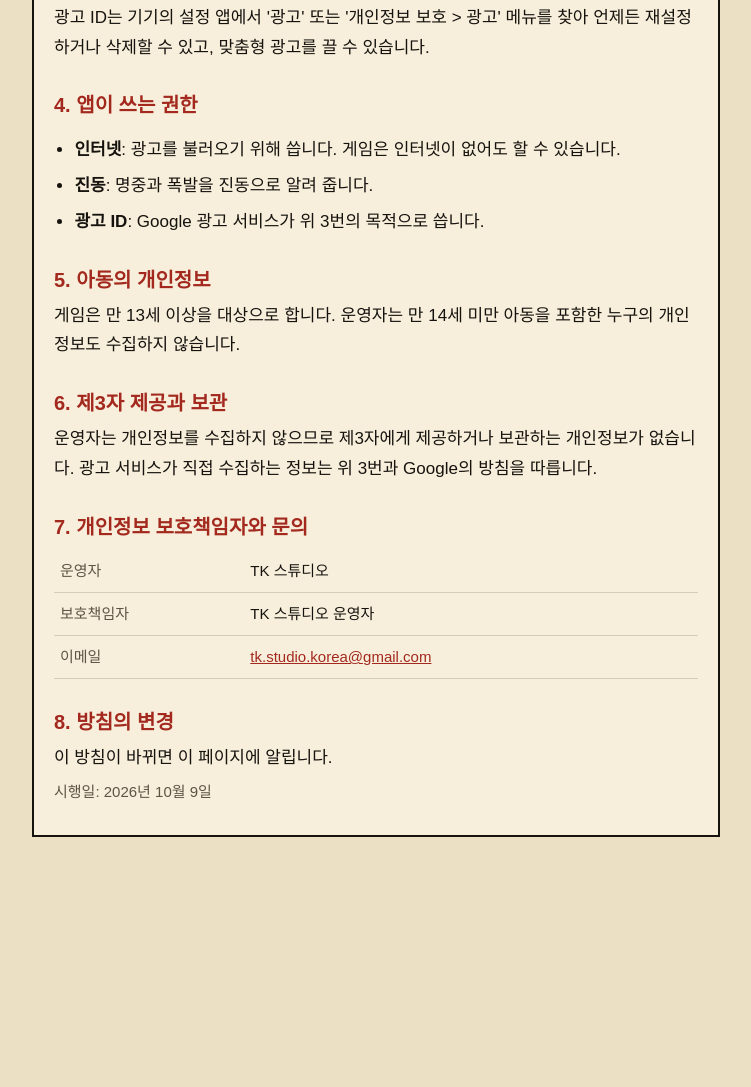
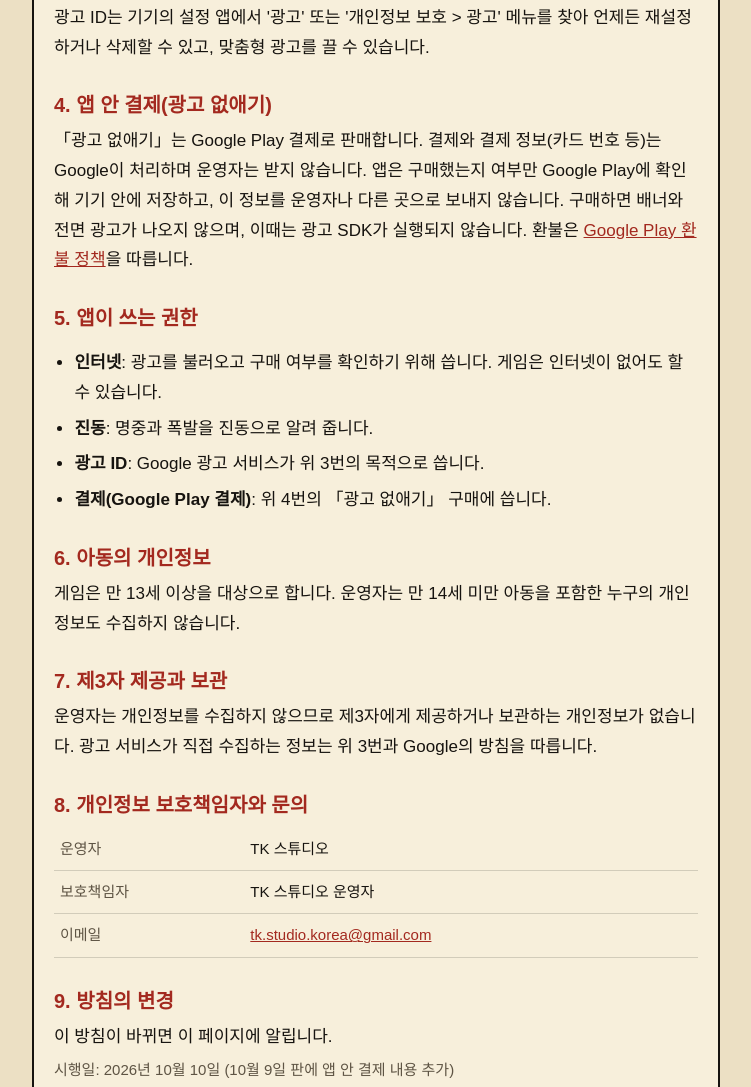
Before and after one commit to TK-KOREA/TK-KOREA.github.io, a plain HTML site: page privacy/joseon-artillery.html in a window 1280 px wide. Shown: the part 1015-2102 px from the top of the page, without its empty margins (264-1015 px from the left). Before the commit the page ends 1900 px from the top, so only its background shows below. Drawn offline with Linux system fonts and the light colour scheme.

Commit message:
조선 포격대 방침: 앱 안 결제(광고 없애기) 추가
Co-Authored-By: Claude Opus 5.5 <noreply@anthropic.com>

```diff
--- a/privacy/joseon-artillery.html
+++ b/privacy/joseon-artillery.html
@@ -55,29 +55,33 @@ a { color: var(--red); overflow-wrap: anywhere; }
 <p>유럽경제지역·영국·스위스 등 동의가 필요한 지역에서는 처음 실행할 때 Google의 동의 화면이 나오며, 이후 타이틀 화면의 「광고 개인정보 설정」에서 언제든 선택을 바꿀 수 있습니다.</p>
 <p>광고 ID는 기기의 설정 앱에서 '광고' 또는 '개인정보 보호 > 광고' 메뉴를 찾아 언제든 재설정하거나 삭제할 수 있고, 맞춤형 광고를 끌 수 있습니다.</p>
 
-<h2>4. 앱이 쓰는 권한</h2>
+<h2>4. 앱 안 결제(광고 없애기)</h2>
+<p>「광고 없애기」는 Google Play 결제로 판매합니다. 결제와 결제 정보(카드 번호 등)는 Google이 처리하며 운영자는 받지 않습니다. 앱은 구매했는지 여부만 Google Play에 확인해 기기 안에 저장하고, 이 정보를 운영자나 다른 곳으로 보내지 않습니다. 구매하면 배너와 전면 광고가 나오지 않으며, 이때는 광고 SDK가 실행되지 않습니다. 환불은 <a href="https://support.google.com/googleplay/answer/2479637">Google Play 환불 정책</a>을 따릅니다.</p>
+
+<h2>5. 앱이 쓰는 권한</h2>
 <ul>
-  <li><b>인터넷</b>: 광고를 불러오기 위해 씁니다. 게임은 인터넷이 없어도 할 수 있습니다.</li>
+  <li><b>인터넷</b>: 광고를 불러오고 구매 여부를 확인하기 위해 씁니다. 게임은 인터넷이 없어도 할 수 있습니다.</li>
   <li><b>진동</b>: 명중과 폭발을 진동으로 알려 줍니다.</li>
   <li><b>광고 ID</b>: Google 광고 서비스가 위 3번의 목적으로 씁니다.</li>
+  <li><b>결제(Google Play 결제)</b>: 위 4번의 「광고 없애기」 구매에 씁니다.</li>
 </ul>
 
-<h2>5. 아동의 개인정보</h2>
+<h2>6. 아동의 개인정보</h2>
 <p>게임은 만 13세 이상을 대상으로 합니다. 운영자는 만 14세 미만 아동을 포함한 누구의 개인정보도 수집하지 않습니다.</p>
 
-<h2>6. 제3자 제공과 보관</h2>
+<h2>7. 제3자 제공과 보관</h2>
 <p>운영자는 개인정보를 수집하지 않으므로 제3자에게 제공하거나 보관하는 개인정보가 없습니다. 광고 서비스가 직접 수집하는 정보는 위 3번과 Google의 방침을 따릅니다.</p>
 
-<h2>7. 개인정보 보호책임자와 문의</h2>
+<h2>8. 개인정보 보호책임자와 문의</h2>
 <table>
   <tr><th>운영자</th><td>TK 스튜디오</td></tr>
   <tr><th>보호책임자</th><td>TK 스튜디오 운영자</td></tr>
   <tr><th>이메일</th><td><a href="mailto:tk.studio.korea@gmail.com">tk.studio.korea@gmail.com</a></td></tr>
 </table>
 
-<h2>8. 방침의 변경</h2>
+<h2>9. 방침의 변경</h2>
 <p>이 방침이 바뀌면 이 페이지에 알립니다.</p>
-<p class="muted">시행일: 2026년 10월 9일</p>
+<p class="muted">시행일: 2026년 10월 10일 (10월 9일 판에 앱 안 결제 내용 추가)</p>
 </div>
 </main>
 </body>
```
